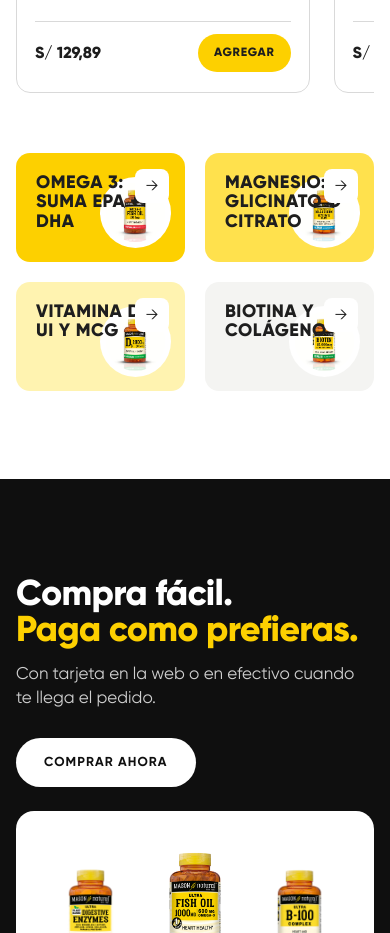
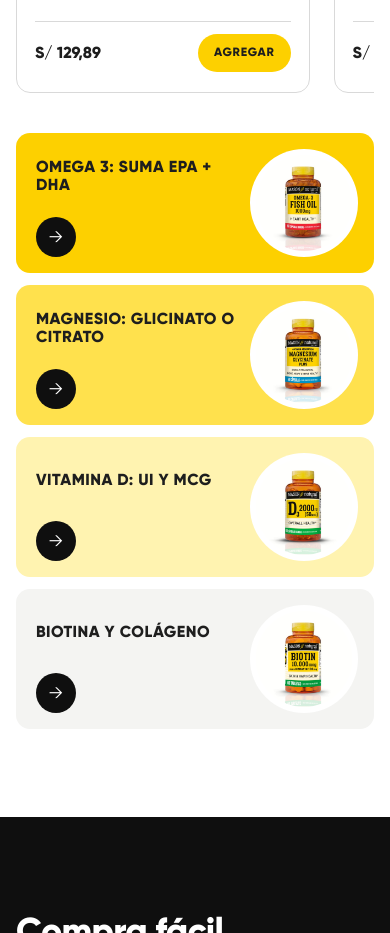
Before and after one commit to francocanales-asdf/mason-referencias, a plain HTML site: page arrae/index.html in a window 390 px wide. Shown: the part 1564-2497 px from the top of the page. Drawn offline with Linux system fonts and the light colour scheme.

Commit message:
Arrae: mosaicos por nutriente sin superposición (móvil y tablet)
Co-Authored-By: Claude Opus 5.5 <noreply@anthropic.com>

```diff
--- a/arrae/index.html
+++ b/arrae/index.html
@@ -82,11 +82,13 @@ header{position:sticky;top:0;z-index:50;background:var(--blanco);border-bottom:1
 
 /* Cuatro mosaicos "Shop by goal": aquí por nutriente (decisión de la web nueva). */
 .mosaicos{display:grid;grid-template-columns:repeat(4,1fr);gap:20px;margin-top:56px}
-@media (max-width:900px){.mosaicos{grid-template-columns:repeat(2,1fr)}}
-.mosaico{position:relative;border-radius:14px;overflow:hidden;aspect-ratio:1.55/1;padding:20px;display:flex;flex-direction:column;justify-content:space-between}
-.mosaico h3{font-size:18px;font-weight:800;text-transform:uppercase;line-height:1.1;letter-spacing:.03em;max-width:12ch;position:relative;z-index:1}
-.mosaico img{position:absolute;right:14px;bottom:14px;width:42%;aspect-ratio:1;object-fit:contain;border-radius:50%;padding:6px}
-.mosaico .ir{position:absolute;top:16px;right:16px;width:34px;height:34px;border-radius:8px;background:var(--blanco);display:grid;place-items:center;z-index:1}
+@media (max-width:1100px){.mosaicos{grid-template-columns:repeat(2,1fr)}}
+.mosaico{display:grid;grid-template-columns:minmax(0,1fr) 40%;grid-template-rows:1fr auto;column-gap:12px;row-gap:14px;border-radius:14px;padding:20px;min-height:190px;transition:transform .15s}
+.mosaico:hover{transform:translateY(-2px)}
+.mosaico h3{grid-column:1;grid-row:1;font-size:17px;font-weight:800;text-transform:uppercase;line-height:1.12;letter-spacing:.03em;overflow-wrap:anywhere}
+.mosaico .ir{grid-column:1;grid-row:2;align-self:end;width:40px;height:40px;border-radius:50%;background:var(--negro);color:var(--blanco);display:grid;place-items:center;font-size:18px}
+.mosaico img{grid-column:2;grid-row:1/3;align-self:center;width:100%;aspect-ratio:1;object-fit:contain;border-radius:50%;padding:6px}
+@media (max-width:560px){.mosaicos{grid-template-columns:1fr;gap:12px;margin-top:36px}.mosaico{min-height:0;grid-template-columns:minmax(0,1fr) 108px;padding:16px 16px 16px 20px}.mosaico h3{font-size:16px;align-self:center}}
 .m1{background:var(--amarillo)}.m2{background:#FFE14D}
 .m3{background:var(--amarillo-suave)}.m4{background:var(--gris)}
 
```
